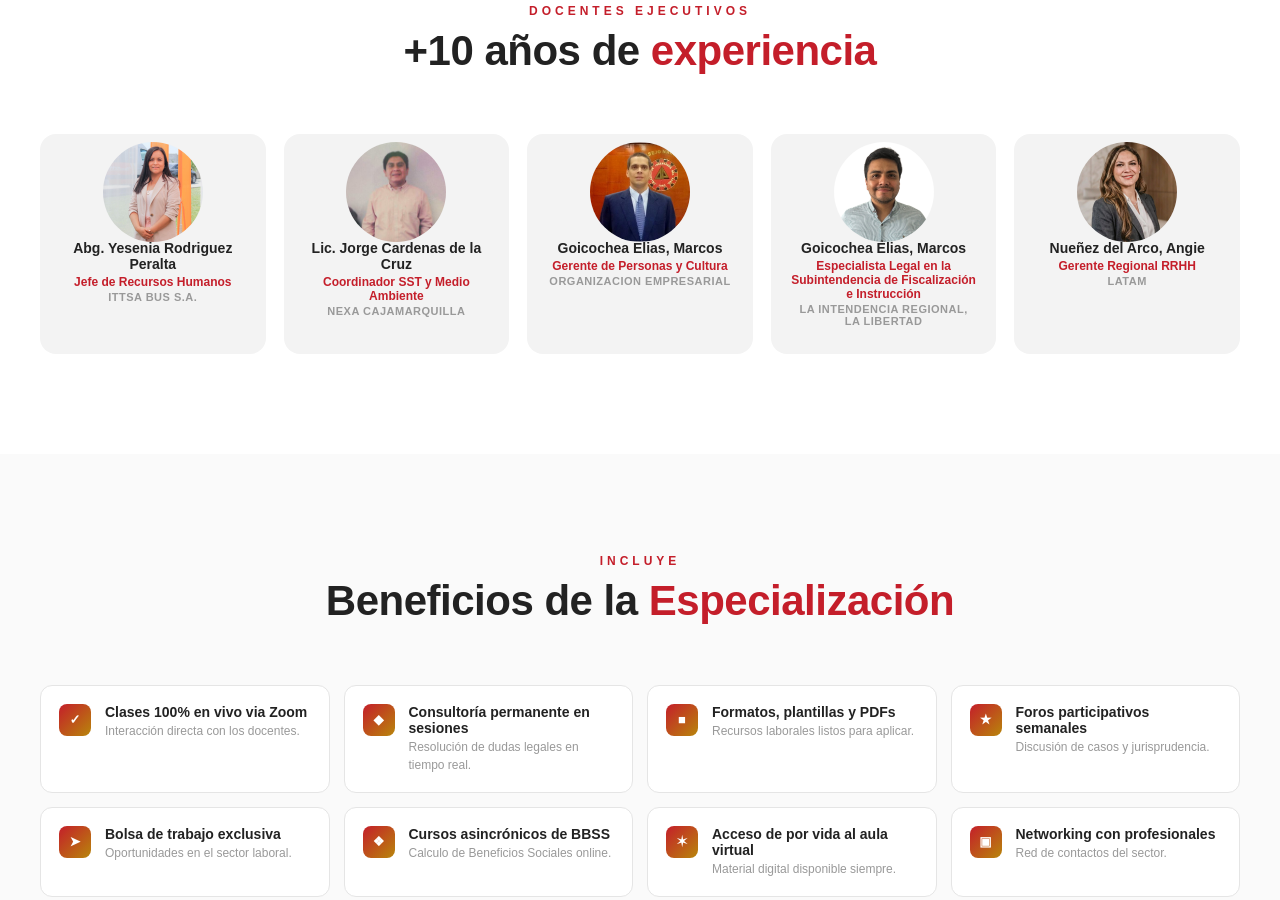
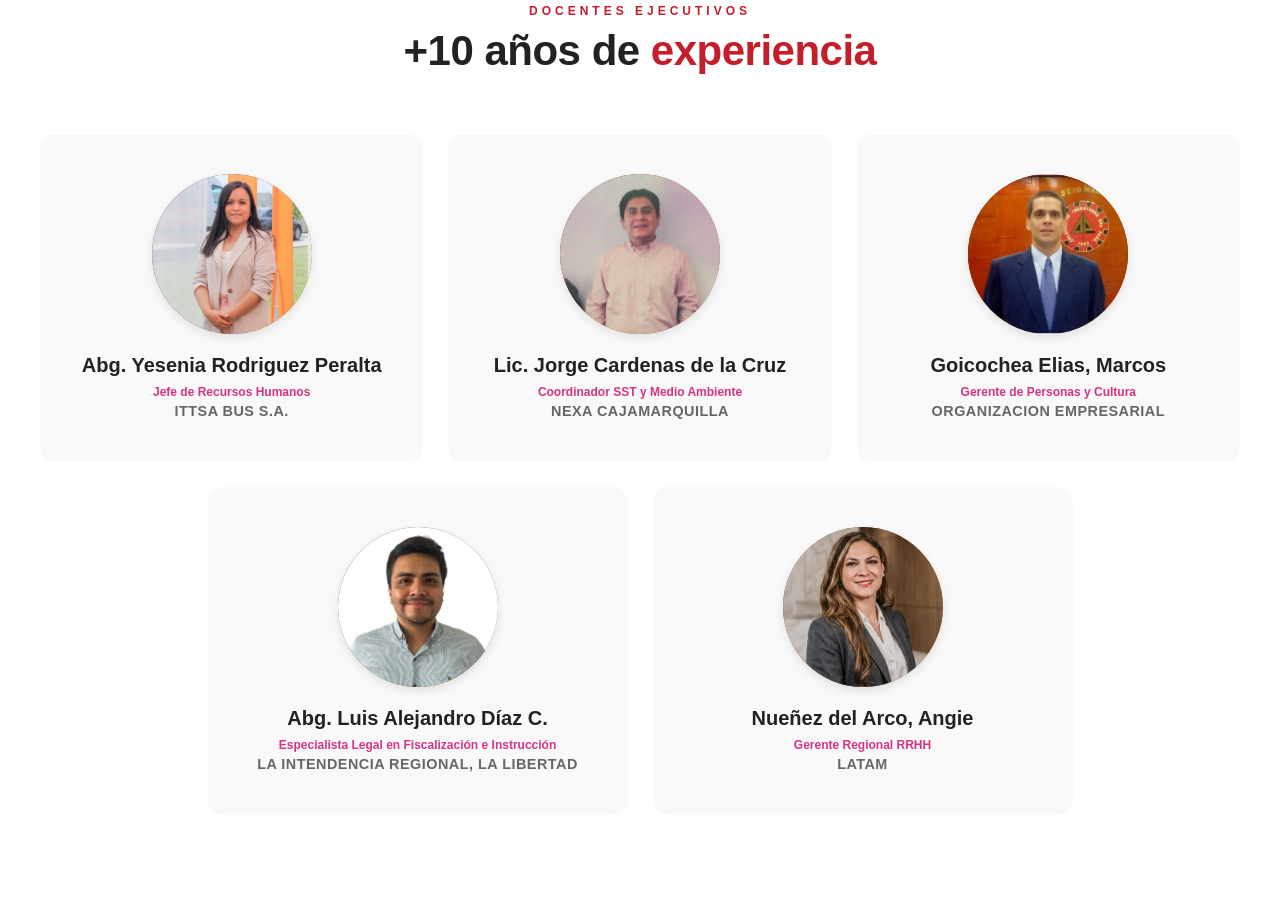
Before and after one commit to azabacheluis/ESAGEL_LABORAL, a website: page index.html in a window 1280 px wide. Shown: the part 2232-3132 px from the top of the page. Drawn offline with Linux system fonts and the light colour scheme.

Commit message:
aumento de tamaño

```diff
--- a/index.html
+++ b/index.html
@@ -242,18 +242,97 @@
   <div class="cert-mod"><span>Certificado digital</span><h4>Cese en el Trabajo</h4></div>
   <div class="cert-mod"><span>Certificado digital</span><h4>Seguridad y Salud en el Trabajo</h4></div>
   <div class="cert-mod"><span>Certificado digital</span><h4>Inspección Laboral</h4></div>
-  </div></div></div></section>
+  <div style="width: 100%; text-align: center; margin-top: 25px; grid-column: 1 / -1;">
+    <div style="display: inline-block; padding: 10px 25px; background: rgba(255,255,255,0.05); border: 1px dashed var(--accent2); border-radius: 50px; color: var(--white); font-size: 0.95rem; font-weight: 500;">
+      <span style="color: var(--accent2); margin-right: 8px;">✔</span> Cada módulo cuenta con su propio certificado digital independiente
+    </div>
+  </div>
+</div></div></div></section>
 
-  <section class="sec doc-sec" id="docentes"><div class="ctn">
-  <div class="sh rv"><div class="sh-ey">DOCENTES EJECUTIVOS</div><h2 class="sh-t">+10 años de <span class="hl">experiencia</span></h2></div>
-  <div class="doc-grid">
-  <div class="dc rv"><div class="dc-av"><img src="img/docentes/yesenia.jpg" alt="Docente" style="width:100px;height:100px;object-fit:cover;border-radius:50%" onerror="this.style.display='none';this.parentElement.textContent='YR'"></div><h3>Abg. Yesenia Rodriguez Peralta</h3><div class="dc-role">Jefe de Recursos Humanos</div><div class="dc-co">ITTSA BUS S.A.</div></div>
-  <div class="dc rv"><div class="dc-av"><img src="img/docentes/jorge.jpg" alt="Docente" style="width:100px;height:100px;object-fit:cover;border-radius:50%" onerror="this.style.display='none';this.parentElement.textContent='JC'"></div><h3>Lic. Jorge Cardenas de la Cruz</h3><div class="dc-role">Coordinador SST y Medio Ambiente</div><div class="dc-co">NEXA CAJAMARQUILLA</div></div>
+<section class="sec doc-sec" id="docentes">
+  <div class="ctn">
+    <div class="sh rv">
+      <div class="sh-ey">DOCENTES EJECUTIVOS</div>
+      <h2 class="sh-t">+10 años de <span class="hl">experiencia</span></h2>
+    </div>
 
-  <div class="dc rv"><div class="dc-av"><img src="img/docentes/goicochea.webp" alt="Docente" style="width:100px;height:100px;object-fit:cover;border-radius:50%" onerror="this.style.display='none';this.parentElement.textContent='MG'"></div><h3>Goicochea Elias, Marcos</h3><div class="dc-role">Gerente de Personas y Cultura</div><div class="dc-co">ORGANIZACION EMPRESARIAL</div></div>
-  <div class="dc rv"><div class="dc-av"><img src="img/docentes/Luis Alejandro Díaz Castañeda .jpg" alt="Docente" style="width:100px;height:100px;object-fit:cover;border-radius:50%" onerror="this.style.display='none';this.parentElement.textContent='MG'"></div><h3>Goicochea Elias, Marcos</h3><div class="dc-role">Especialista Legal en la Subintendencia de Fiscalización e Instrucción</div><div class="dc-co">La Intendencia Regional, La Libertad</div></div>
-  <div class="dc rv"><div class="dc-av"><img src="img/docentes/ANGIE NUEÑEZ DEL ARCO.jfif" alt="Docente" style="width:100px;height:100px;object-fit:cover;border-radius:50%" onerror="this.style.display='none';this.parentElement.textContent='MG'"></div><h3>Nueñez del Arco, Angie</h3><div class="dc-role">Gerente Regional RRHH</div><div class="dc-co">LATAM</div></div>
-  </div></div></section>
+    <style>
+      /* Estilos para agrandar las fotos y que el componente se adapte */
+      .doc-grid {
+        display: flex;
+        flex-wrap: wrap;
+        gap: 25px;
+        justify-content: center;
+      }
+      .dc {
+        flex: 1 1 320px; /* Tarjetas más anchas para que no se vean apretadas */
+        max-width: 420px;
+        padding: 40px 25px; /* Más espacio interno */
+        background: #f9f9f9; /* Ajusta según tu fondo (claro/oscuro) */
+        border-radius: 15px;
+        text-align: center;
+      }
+      .dc-av {
+        width: 160px; /* Tamaño agrandado */
+        height: 160px;
+        margin: 0 auto 20px;
+      }
+      .dc-av img {
+        width: 100% !important;
+        height: 100% !important;
+        object-fit: cover;
+        border-radius: 50%;
+        box-shadow: 0 4px 10px rgba(0,0,0,0.1);
+      }
+      .dc h3 { font-size: 1.25rem; margin-bottom: 8px; }
+      .dc-role { color: #d63384; font-weight: bold; margin-bottom: 4px; } /* Ajusta el color al de tu marca */
+      .dc-co { color: #666; font-size: 0.9rem; }
+    </style>
+
+    <div class="doc-grid">
+      <!-- Docente 1 -->
+      <div class="dc rv">
+        <div class="dc-av"><img src="img/docentes/yesenia.jpg" alt="Docente" onerror="this.style.display='none';this.parentElement.textContent='YR'"></div>
+        <h3>Abg. Yesenia Rodriguez Peralta</h3>
+        <div class="dc-role">Jefe de Recursos Humanos</div>
+        <div class="dc-co">ITTSA BUS S.A.</div>
+      </div>
+
+      <!-- Docente 2 -->
+      <div class="dc rv">
+        <div class="dc-av"><img src="img/docentes/jorge.jpg" alt="Docente" onerror="this.style.display='none';this.parentElement.textContent='JC'"></div>
+        <h3>Lic. Jorge Cardenas de la Cruz</h3>
+        <div class="dc-role">Coordinador SST y Medio Ambiente</div>
+        <div class="dc-co">NEXA CAJAMARQUILLA</div>
+      </div>
+
+      <!-- Docente 3 -->
+      <div class="dc rv">
+        <div class="dc-av"><img src="img/docentes/goicochea.webp" alt="Docente" onerror="this.style.display='none';this.parentElement.textContent='MG'"></div>
+        <h3>Goicochea Elias, Marcos</h3>
+        <div class="dc-role">Gerente de Personas y Cultura</div>
+        <div class="dc-co">ORGANIZACION EMPRESARIAL</div>
+      </div>
+
+      <!-- Docente 4 -->
+      <div class="dc rv">
+        <div class="dc-av"><img src="img/docentes/Luis Alejandro Díaz Castañeda .jpg" alt="Docente" onerror="this.style.display='none';this.parentElement.textContent='LD'"></div>
+        <h3>Abg. Luis Alejandro Díaz C.</h3>
+        <div class="dc-role">Especialista Legal en Fiscalización e Instrucción</div>
+        <div class="dc-co">La Intendencia Regional, La Libertad</div>
+      </div>
+
+      <!-- Docente 5 -->
+      <div class="dc rv">
+        <div class="dc-av"><img src="img/docentes/ANGIE NUEÑEZ DEL ARCO.jfif" alt="Docente" onerror="this.style.display='none';this.parentElement.textContent='AN'"></div>
+        <h3>Nueñez del Arco, Angie</h3>
+        <div class="dc-role">Gerente Regional RRHH</div>
+        <div class="dc-co">LATAM</div>
+      </div>
+    </div>
+  </div>
+</section>
+
 
   <section class="sec ben-sec"><div class="ctn">
   <div class="sh rv"><div class="sh-ey">INCLUYE</div><h2 class="sh-t">Beneficios de la <span class="hl">Especialización</span></h2></div>
```
